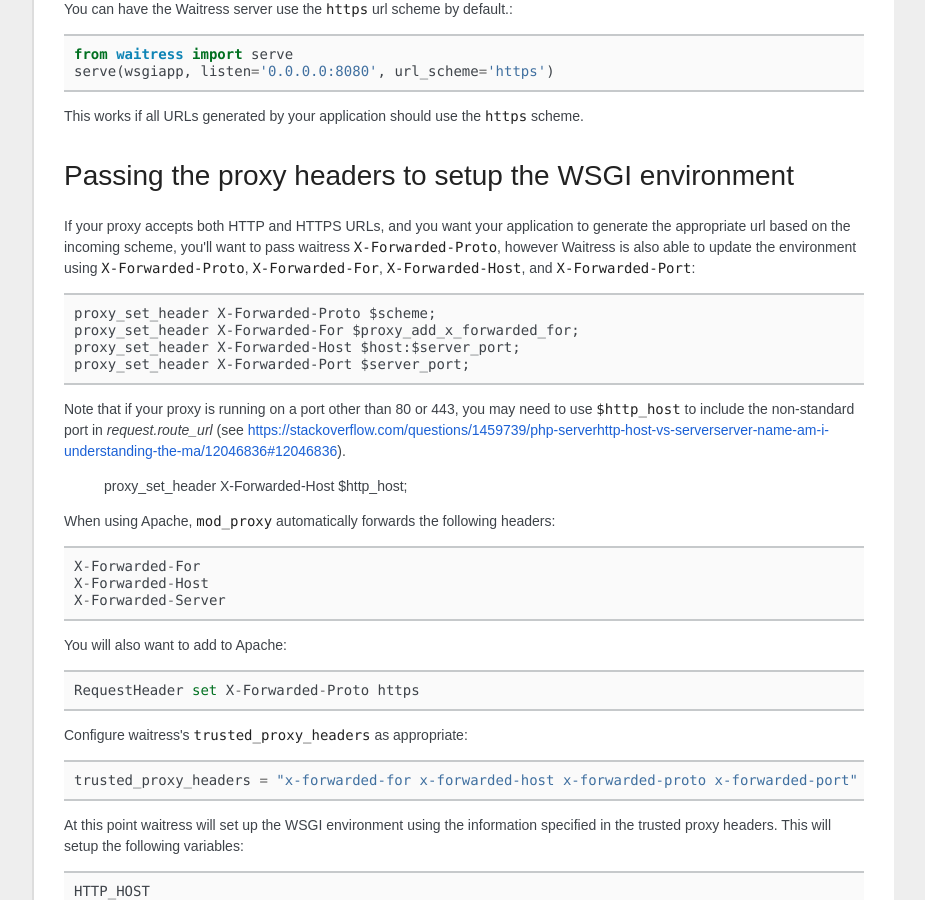
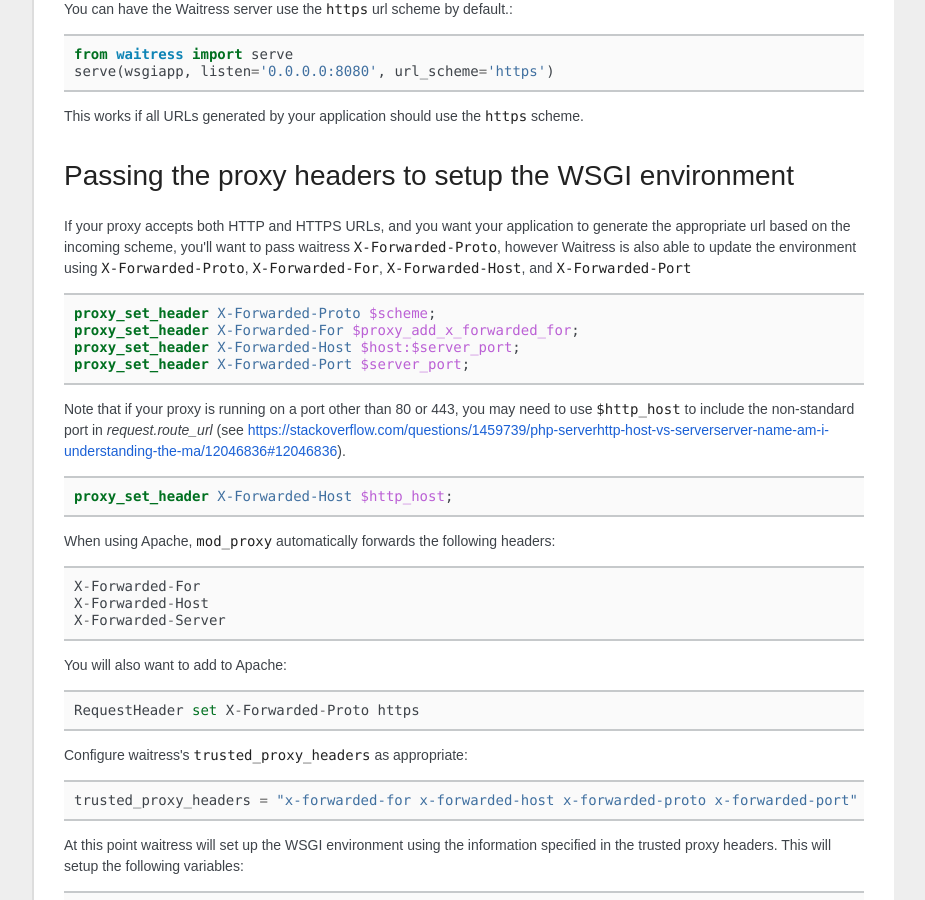
Before and after one commit to Pylons/waitress, a Sphinx documentation site: the page built from docs/reverse-proxy.rst, in a window 1280 px wide and 900 px high, scrolled down 752 px. Shown: the whole window, without its empty margins (198-1123 px from the left). Built offline with Sphinx 7.4.7, drawn with Linux system fonts in a browser that asks for light colours; some web fonts are replaced.

Commit message:
Update reverse-proxy.rst

```diff
--- a/docs/reverse-proxy.rst
+++ b/docs/reverse-proxy.rst
@@ -64,7 +64,9 @@ If your proxy accepts both HTTP and HTTPS URLs, and you want your application
 to generate the appropriate url based on the incoming scheme, you'll want to
 pass waitress ``X-Forwarded-Proto``, however Waitress is also able to update
 the environment using ``X-Forwarded-Proto``, ``X-Forwarded-For``,
-``X-Forwarded-Host``, and ``X-Forwarded-Port``::
+``X-Forwarded-Host``, and ``X-Forwarded-Port``
+
+.. code-block:: nginx
 
    proxy_set_header X-Forwarded-Proto $scheme;
    proxy_set_header X-Forwarded-For $proxy_add_x_forwarded_for;
@@ -72,6 +74,8 @@ the environment using ``X-Forwarded-Proto``, ``X-Forwarded-For``,
    proxy_set_header X-Forwarded-Port $server_port;
 
 Note that if your proxy is running on a port other than 80 or 443, you may need to use ``$http_host`` to include the non-standard port in `request.route_url` (see https://stackoverflow.com/questions/1459739/php-serverhttp-host-vs-serverserver-name-am-i-understanding-the-ma/12046836#12046836).
+
+.. code-block:: nginx
 
    proxy_set_header X-Forwarded-Host $http_host;
 
```
